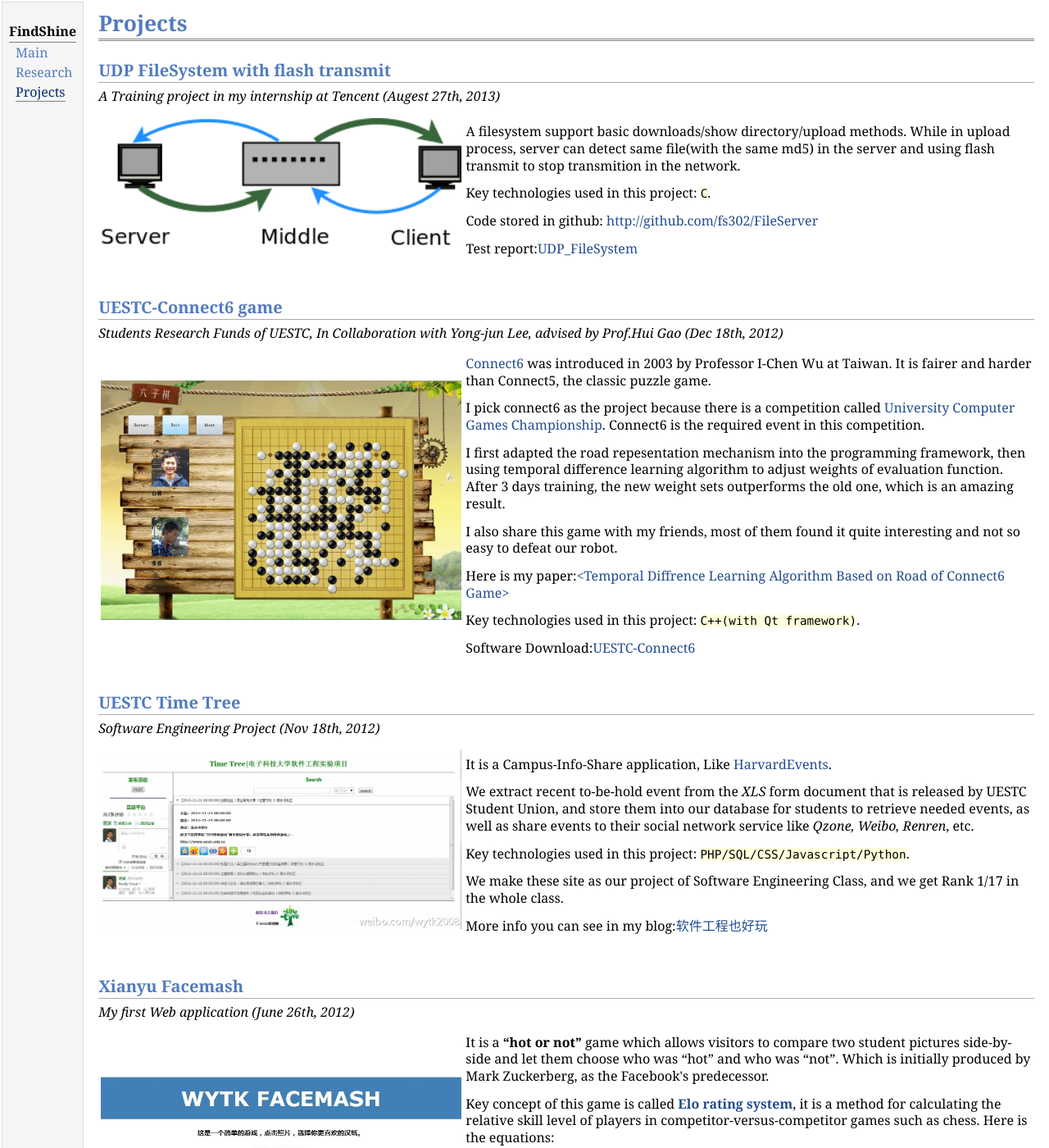
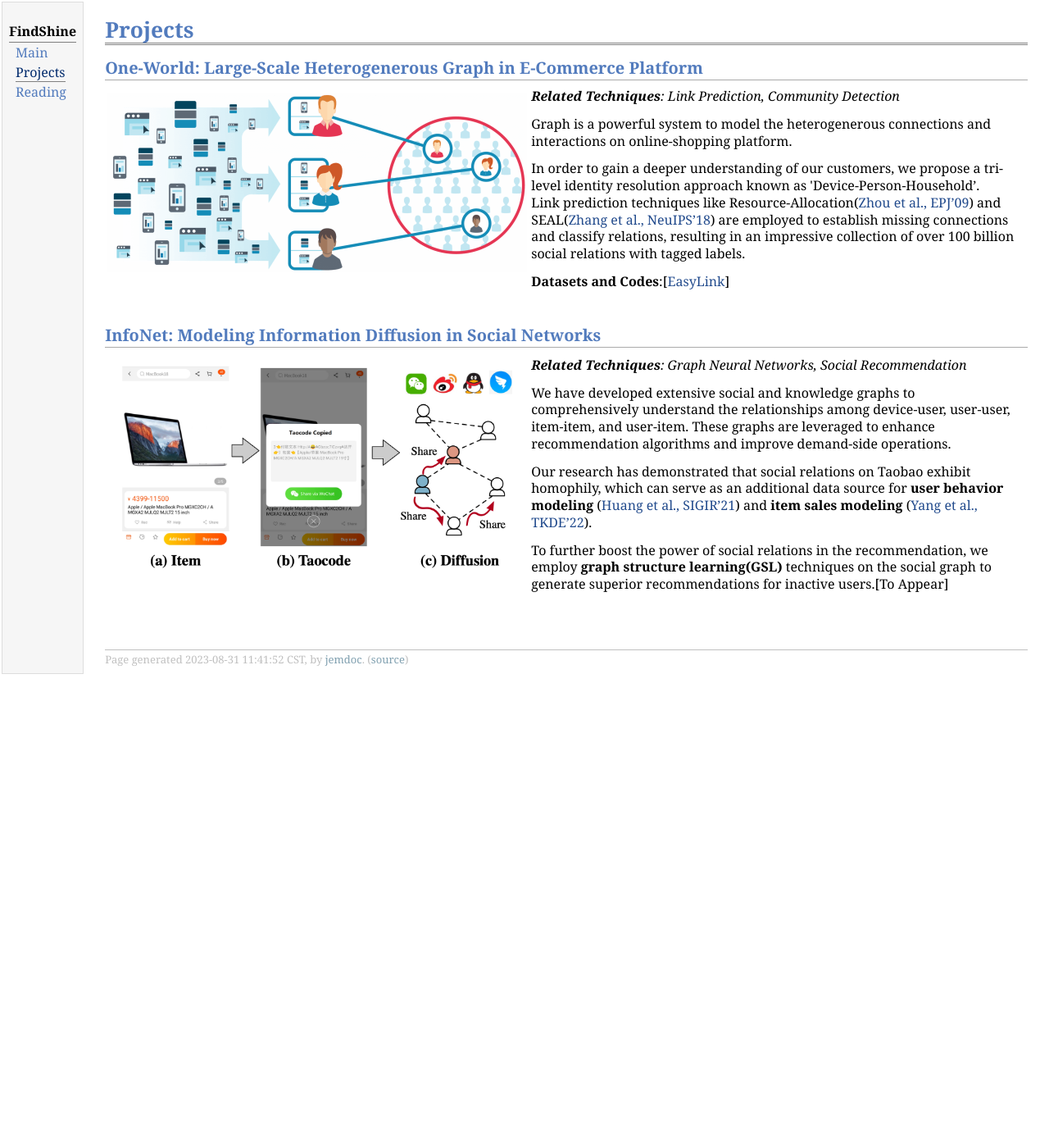
Before and after one commit to fs302/fs302.github.io, a Jekyll site: the page me/projects.html, which Jekyll copies as it is, in a window 1280 px wide and 1400 px high. Shown: the whole window at 82% size. Built offline with Jekyll 4.4.1, drawn with Linux system fonts in a browser that asks for light colours; some of the changed text lies outside the part shown.

Commit message:
update projects

```diff
--- a/me/index.html
+++ b/me/index.html
@@ -14,6 +14,7 @@
 <td id="layout-menu">
 <div class="menu-category">FindShine</div>
 <div class="menu-item"><a href="index.html" class="current">Main</a></div>
+<div class="menu-item"><a href="projects.html">Projects</a></div>
 <div class="menu-item"><a href="reading.html">Reading</a></div>
 </td>
 <td id="layout-content">
@@ -22,7 +23,7 @@
 <div id="subtitle"><a href="http://findshine.com/me/index.html">Home Page</a>(<a href="mailto:ofanshen@gmail.com">ofanshen@gmail.com</a>)</div>
 </div>
 <table class="imgtable"><tr><td>
-<a href="IMGLINKTARGET"><img src="image/FS-201403-m.jpg" alt="ShenFan" width="192px" height="192px" /></a>&nbsp;</td>
+<img src="image/FS-201403-m.jpg" alt="ShenFan" width="192px" height="192px" />&nbsp;</td>
 <td align="left"><p>I am a Staff Algorithm Engineer, at <a href="https://www.alibabagroup.com/cn/global/home">Alibaba Group</a>.<br /><br /></p>
 <p>Graduated from School of Computer Science and Engineering,<br />
 <a href="http://www.oice.uestc.edu.cn/en/">University of Electronic Science and Technology of China(UESTC)</a>,Chengdu, Sichuan, P.R.China. <br />Supervised by <a href="https://baike.baidu.com/item/%E5%91%A8%E6%B6%9B/5230423">Prof.Tao Zhou</a>.<br /><br /></p>
@@ -64,7 +65,7 @@
 </ul>
 <div id="footer">
 <div id="footer-text">
-Page generated 2023-08-30 13:21:44 CST, by <a href="http://jemdoc.jaboc.net/">jemdoc</a>.
+Page generated 2023-08-31 11:41:52 CST, by <a href="http://jemdoc.jaboc.net/">jemdoc</a>.
 (<a href="index.jemdoc">source</a>)
 </div>
 </div>
--- a/me/projects.html
+++ b/me/projects.html
@@ -5,6 +5,7 @@
 <meta name="generator" content="jemdoc, see http://jemdoc.jaboc.net/" />
 <meta http-equiv="Content-Type" content="text/html;charset=utf-8" />
 <link rel="stylesheet" href="jemdoc.css" type="text/css" />
+<link rel="stylesheet" href="person.css" type="text/css" />
 <title>Projects </title>
 </head>
 <body>
@@ -13,65 +14,43 @@
 <td id="layout-menu">
 <div class="menu-category">FindShine</div>
 <div class="menu-item"><a href="index.html">Main</a></div>
-<div class="menu-item"><a href="research.html">Research</a></div>
 <div class="menu-item"><a href="projects.html" class="current">Projects</a></div>
+<div class="menu-item"><a href="reading.html">Reading</a></div>
 </td>
 <td id="layout-content">
 <div id="toptitle">
 <h1>Projects </h1>
 </div>
-<h2>UDP FileSystem with flash transmit</h2>
-<p><i>A Training project in my internship at Tencent (Augest 27th, 2013)</i></p>
+<h2>One-World: Large-Scale Heterogenerous Graph in E-Commerce Platform</h2>
 <table class="imgtable"><tr><td>
-<img src="image/UDP_filesystem.png" alt="UDP_filesystem" width="440px" />&nbsp;</td>
-<td align="left"><p>A filesystem support basic downloads/show directory/upload methods. While in upload process, server can detect same file(with the same md5) in the server and using flash transmit to stop transmition in the network.</p>
-<p>Key technologies used in this project: <tt>C</tt>.</p>
-<p>Code stored in github: <a href="http://github.com/fs302/FileServer">http://github.com/fs302/FileServer</a></p>
-<p>Test report:<a href="http://www.findshine.com/doc/UDP_filesystem.pdf">UDP_FileSystem</a></p>
+<img src="image/tri-level-id-network.png" alt="TriID" width="512px" height="218px" />&nbsp;</td>
+<td align="left"><p><i><b>Related Techniques</b>: Link Prediction, Community Detection</i></p>
+<p>Graph is a powerful system to model the heterogenerous connections and interactions on online-shopping platform.<br /></p>
+<p>In order to gain a deeper understanding of our customers, we propose a tri-level identity resolution approach known as 'Device-Person-Household&rsquo;.<br />Link prediction techniques like Resource-Allocation(<a href="https://arxiv.org/abs/0901.0553">Zhou et al., EPJ&rsquo;09</a>) and SEAL(<a href="https://arxiv.org/abs/1802.09691">Zhang et al., NeuIPS&rsquo;18</a>) are employed to establish missing connections and classify relations, resulting in an impressive collection of over 100 billion social relations with tagged labels. <br /></p>
+<p><b>Datasets and Codes</b>:[<a href="https://github.com/fs302/EasyLink">EasyLink</a>]</p>
 </td></tr></table>
-<h2>UESTC-Connect6 game</h2>
-<p><i>Students Research Funds of UESTC, In Collaboration with Yong-jun Lee, advised by Prof.Hui Gao (Dec 18th, 2012)</i></p>
+<h2>InfoNet: Modeling Information Diffusion in Social Networks</h2>
 <table class="imgtable"><tr><td>
-<img src="image/connect6.jpg" alt="Connect6" width="440px" />&nbsp;</td>
-<td align="left"><p><a href="http://en.wikipedia.org/wiki/Connect6">Connect6</a> was introduced in 2003 by Professor I-Chen Wu at Taiwan. It is fairer and harder than Connect5, the classic puzzle game.</p>
-<p>I pick connect6 as the project because there is a competition called <a href="http://www.caaigames.cn/">University Computer Games Championship</a>. Connect6 is the required event in this competition.</p>
-<p>I first adapted the road repesentation mechanism into the programming framework, then using temporal difference learning algorithm to adjust weights of evaluation function. After 3 days training, the new weight sets outperforms the old one, which is an amazing result.</p>
-<p>I also share this game with my friends, most of them found it quite interesting and not so easy to defeat our robot.</p>
-<p>Here is my paper:<a href="http://www.findshine.com/doc/connect6.pdf">&lt;Temporal Diffrence Learning Algorithm Based on Road of Connect6 Game&gt;</a></p>
-<p>Key technologies used in this project: <tt>C++(with Qt framework)</tt>.</p>
-<p>Software Download:<a href="http://www.findshine.com/downloads/connect6.zip">UESTC-Connect6</a></p>
-</td></tr></table>
-<h2>UESTC Time Tree </h2>
-<p><i>Software Engineering Project (Nov 18th, 2012)</i></p>
-<table class="imgtable"><tr><td>
-<img src="image/timetree.jpg" alt="TimeTree" width="440px" />&nbsp;</td>
-<td align="left"><p>It is a Campus-Info-Share application, Like <a href="http://event.cs50.net">HarvardEvents</a>.</p>
-<p>We extract recent to-be-hold event from the <i>XLS</i> form document that is released by UESTC Student Union, and store them into our database for students to retrieve needed events, as well as share events to their social network service like <i>Qzone, Weibo, Renren</i>, etc.</p>
-<p>Key technologies used in this project: <tt>PHP/SQL/CSS/Javascript/Python</tt>.</p>
-<p>We make these site as our project of Software Engineering Class, and we get Rank 1/17 in the whole class.</p>
-<p>More info you can see in my blog:<a href="http://www.wytk2008.net/programing/772/">软件工程也好玩</a></p>
-</td></tr></table>
-<h2>Xianyu Facemash</h2>
-<p><i>My first Web application (June 26th, 2012)</i></p>
-<table class="imgtable"><tr><td>
-<img src="image/facemash.jpg" alt="TimeTree" width="440px" />&nbsp;</td>
-<td align="left"><p>It is a <b>&ldquo;hot or not&rdquo;</b> game which allows visitors to compare two student pictures side-by-side and let them choose who was &ldquo;hot&rdquo; and who was &ldquo;not&rdquo;. Which is initially produced by Mark Zuckerberg, as the Facebook's predecessor.</p>
-<p>Key concept of this game is called <b><a href="http://en.wikipedia.org/wiki/Elo_rating_system">Elo rating system</a></b>, it is a method for calculating the relative skill level of players in competitor-versus-competitor games such as chess.  Here is the equations:</p>
-<p><img class="eq" src="eqs/6400039897519051837-130.png" alt=" Ea = frac{1}{1+10^{(Rb-Ra)/400}}" style="vertical-align: -9px" /></p>
-<p><img class="eq" src="eqs/3261084041625194062-130.png" alt=" Eb = frac{1}{1+10^{(Ra-Rb)/400}}" style="vertical-align: -9px" /></p>
-<p>Ex is the expected probability that X will win the match. Ea + Eb = 1. Rx is the rating of X, which changes after every match. That is:</p>
-<p><img class="eq" src="eqs/9164758910012540302-130.png" alt=" Rx = Rx(old) + K * (Wx - Ex)" style="vertical-align: -5px" /></p>
-<p>where Wx = 1 if x wins and Wx = 0 if x loses, K is a constant number to control the change rate.</p>
-<p><a href="http://www.wytk2008.net/facemash/index.php">DEMO</a></p>
-<p>Key technologies used in this project: <tt>PHP/SQL/CSS</tt>.</p>
+<img src="image/taocode.png" alt="TaoCode" width="512px" height="277px" />&nbsp;</td>
+<td align="left"><p><i><b>Related Techniques</b>: Graph Neural Networks, Social Recommendation</i></p>
+<p>We have developed extensive social and knowledge graphs to comprehensively understand the relationships among device-user, user-user, item-item, and user-item. These graphs are leveraged to enhance recommendation algorithms and improve demand-side operations.</p>
+<p>Our research has demonstrated that social relations on Taobao exhibit homophily, which can serve as an additional data source for <b>user behavior modeling</b> (<a href="https://arxiv.org/abs/2112.14446">Huang et al., SIGIR&rsquo;21</a>) and <b>item sales modeling</b> (<a href="https://arxiv.org/abs/2203.14807">Yang et al., TKDE&rsquo;22</a>). <br /></p>
+<p>To further boost the power of social relations in the recommendation, we employ <b>graph structure learning(GSL)</b> techniques on the social graph to generate superior recommendations for inactive users.[To Appear] <br /></p>
 </td></tr></table>
 <div id="footer">
 <div id="footer-text">
-Page generated 2013-09-05 16:08:31 CST, by <a href="http://jemdoc.jaboc.net/">jemdoc</a>.
+Page generated 2023-08-31 11:41:52 CST, by <a href="http://jemdoc.jaboc.net/">jemdoc</a>.
+(<a href="projects.jemdoc">source</a>)
 </div>
 </div>
 </td>
 </tr>
 </table>
-</body>
-</html>
+<!-- Global site tag (gtag.js) - Google Analytics -->
+<script async src="https://www.googletagmanager.com/gtag/js?id=UA-53245434-1"></script>
+<script>
+  window.dataLayer = window.dataLayer || [];
+  function gtag(){dataLayer.push(arguments);}
+  gtag('js', new Date());
+  gtag('config', 'UA-53245434-1');
+</script>
--- a/me/reading.html
+++ b/me/reading.html
@@ -14,6 +14,7 @@
 <td id="layout-menu">
 <div class="menu-category">FindShine</div>
 <div class="menu-item"><a href="index.html">Main</a></div>
+<div class="menu-item"><a href="projects.html">Projects</a></div>
 <div class="menu-item"><a href="reading.html" class="current">Reading</a></div>
 </td>
 <td id="layout-content">
@@ -296,7 +297,7 @@
 </ol>
 <div id="footer">
 <div id="footer-text">
-Page generated 2023-08-30 13:21:44 CST, by <a href="http://jemdoc.jaboc.net/">jemdoc</a>.
+Page generated 2023-08-31 11:41:52 CST, by <a href="http://jemdoc.jaboc.net/">jemdoc</a>.
 (<a href="reading.jemdoc">source</a>)
 </div>
 </div>
```
Also changed, not shown: me/image/taocode.png (added), me/image/tri-level-id-network.png (added), 4 other files.
